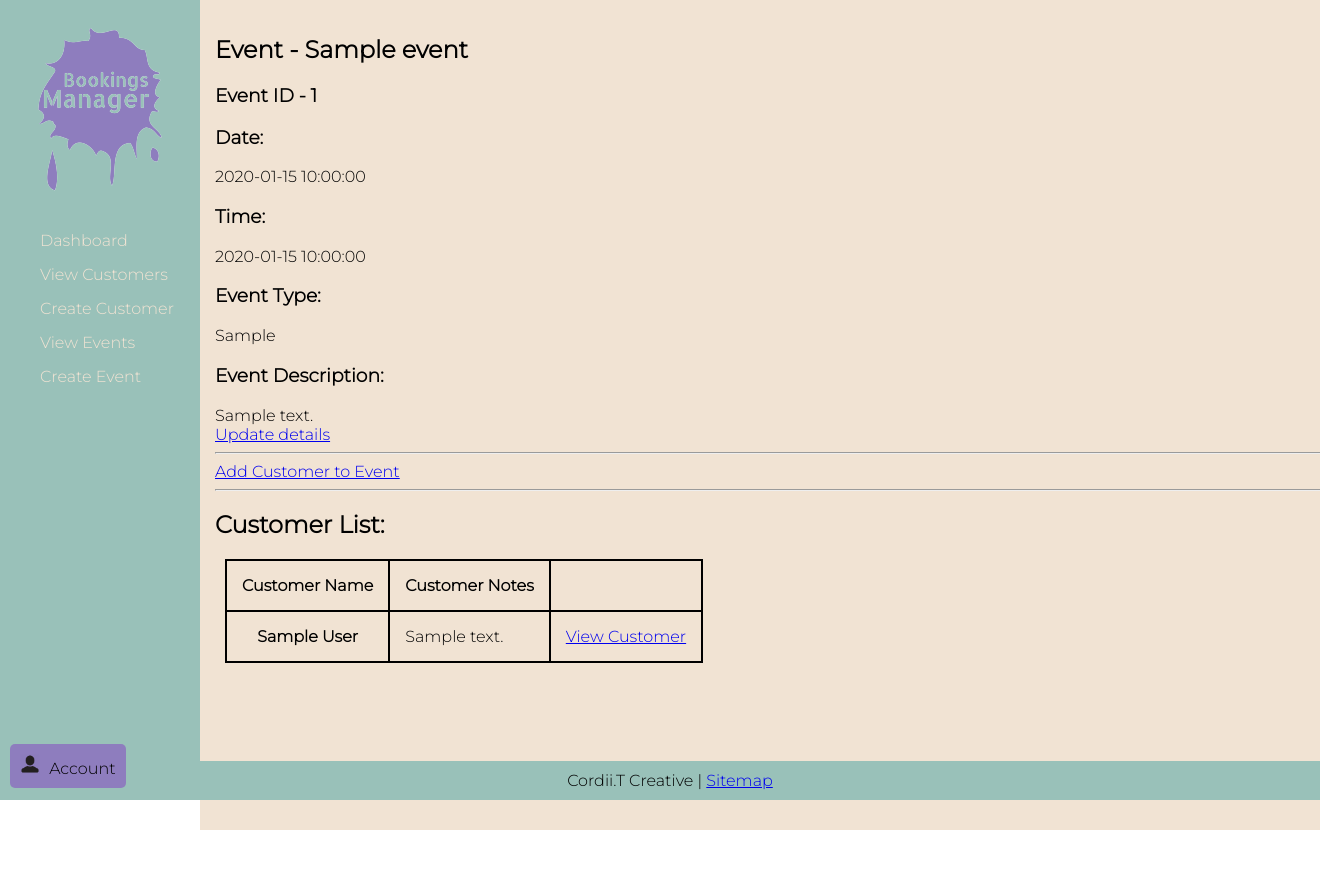
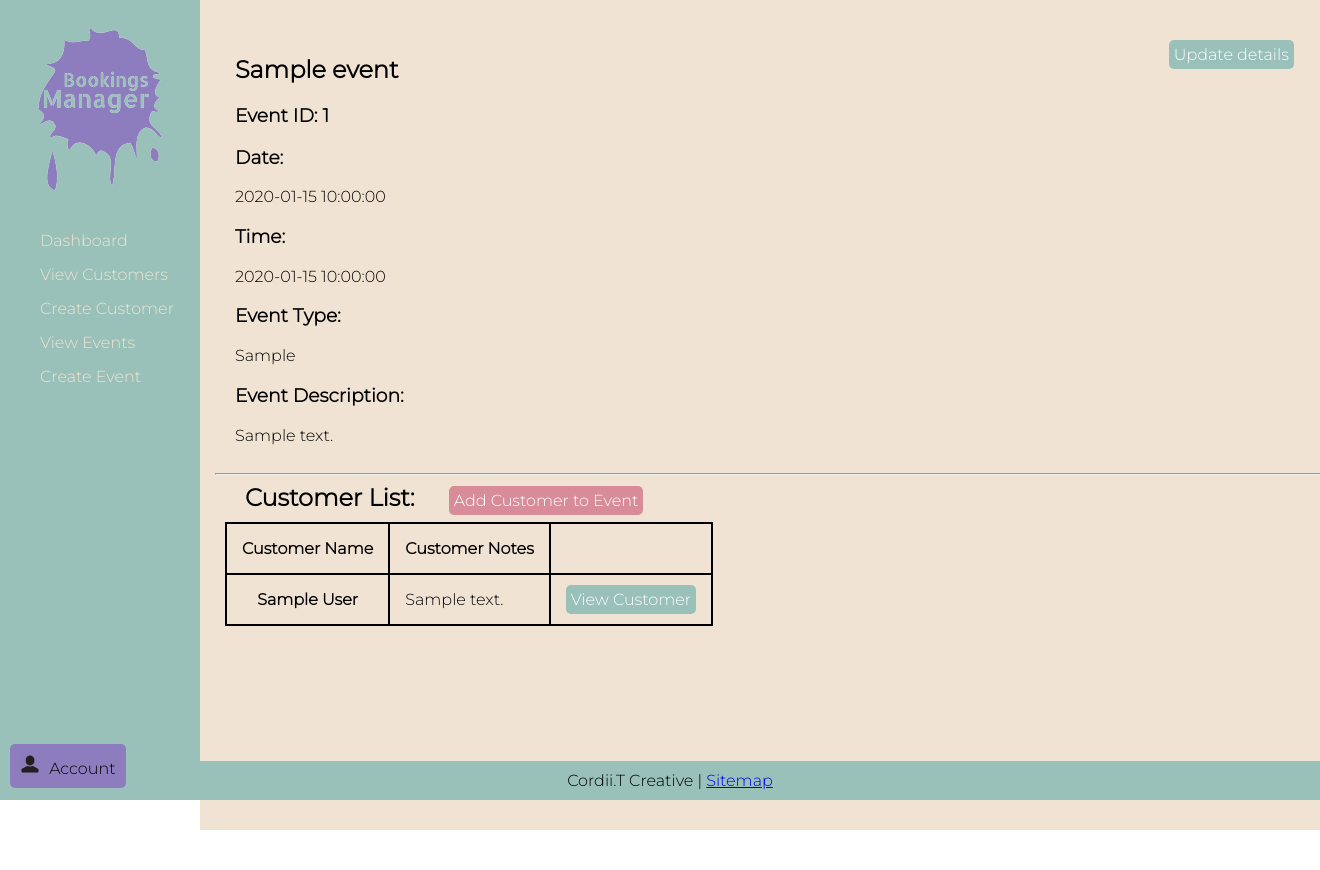
Before and after one commit to CordiiT14/Bookings_Manager, a Flask app: page /events/1 in a window 1320 px wide. Run offline with Flask 2, Linux system fonts and the light colour scheme; a database or web service that is not in the repository returns one stand-in record (values such as "Sample title"); some libraries are stand-ins or nearby versions.

Commit message:
event view, new event and new customer form styled.

```diff
--- a/static/style.css
+++ b/static/style.css
@@ -177,6 +206,36 @@ footer {
     font-size: large;
 }
 
+/* EVENTS DETAILS VIEW STYLE */
+
+.customer-list h2 {
+    display: inline;
+    padding: 10px 20px;
+    margin: 10px;
+}
+
+.button-add {
+    text-decoration: none;
+    background-color: #D88C9A;
+    color: white;
+    padding: 5px;
+    border-radius: 5px;
+}
+
+.button-add:hover {
+    background-color: #8E7DBE;
+}
+
+.event-view {
+    display: flex;
+    justify-content: space-between;
+    padding: 10px;
+}
+
+.event {
+    padding: 10px;
+}
+
 /* CUSTOMER LISTING STYLE */
 
 table {
@@ -198,7 +257,7 @@ td {
     padding: 15px;
 }
 
-.view-customer {
+.button {
     text-decoration: none;
     background-color: #99C1B9;
     color: white;
--- a/templates/customers/index.html
+++ b/templates/customers/index.html
@@ -17,7 +17,7 @@
                         <th> {{ customer.id }} </th>
                         <td>{{ customer.full_name(customer) }}</td>
                         <td>{{ customer.email }}</td>
-                        <td><a class="view-customer" href="/customers/{{ customer.id }}">Go to Customer</a>
+                        <td><a class="button" href="/customers/{{ customer.id }}">Go to Customer</a>
                         <a class="delete"href="/customers/{{customer.id}}/delete">Delete customer</a>
                     </td>
                     </tr>
--- a/templates/customers/new.html
+++ b/templates/customers/new.html
@@ -10,8 +10,8 @@
         <label for="email">Email:</label>
         <input type="email" id="email" name="email" value="Email" required>
         <label for="notes">Customer Notes:</label>
-        <input type="text" id="notes" name="notes" value="Add any customer relevant notes here.">
-        <input type="submit" value="submit">
+        <textarea id="notes" name="notes" rows="5" cols="40">Access requirements or other customer notes go here.</textarea>
+        <input class="button" type="submit" value="submit">
 
     </form>
 </div>
--- a/templates/customers/view.html
+++ b/templates/customers/view.html
@@ -15,7 +15,7 @@
 
         </div>
         <div class="action-buttons">
-            <a class="view-customer" href="/customers/{{customer.id}}/edit">Update details</a>
+            <a class="button" href="/customers/{{customer.id}}/edit">Update details</a>
             <a class="delete" href="/customers/{{customer.id}}/delete">Delete customer</a>
         </div>
     </div>
@@ -37,7 +37,7 @@
                 <td>{{event.event_title}}</td>
                 <td>{{event.date}}</td>
                 <td>{{event.time}}</td>
-                <td><a class="view-customer" href="/events/{{event.id}} ">View Event</a></td>
+                <td><a class="button" href="/events/{{event.id}} ">View Event</a></td>
             </tr>
         {% endfor %}
     </tbody>
--- a/templates/events/new.html
+++ b/templates/events/new.html
@@ -11,8 +11,8 @@
         <label for="event_type">Event Type:</label>
         <input type="text" id="event_type" name="event_type" value="Event Type/Genre">
         <label for="event_type">Event description:</label>
-        <input type="text" id="description" name="description" value="What is the event abou?">
-        <input type="submit" value="submit">
+        <textarea id="description" name="description" rows="10" cols="40">What is the event about?</textarea>
+        <input class="button"type="submit" value="submit">
 
     </form>
 </div>
--- a/templates/events/view.html
+++ b/templates/events/view.html
@@ -1,8 +1,9 @@
 {% extends 'base.html' %}
 {% block content %}
-<div>
-    <h2>Event - {{event.event_title}}</h2>
-    <h3>Event ID - {{event.id}}</h3>
+<div class="event-view">
+    <section class="event">
+        <h2>{{event.event_title}}</h2>
+        <h3>Event ID: {{event.id}}</h3>
         <h3>Date:</h3>
         {{event.date}}
         <h3>Time:</h3>
@@ -11,16 +12,16 @@
         {{event.event_type}}
         <h3>Event Description:</h3>
         {{event.description}}
+    </section>
+    <div class="action-buttons">
+    <a class="button" href="/events/{{event.id}}/edit">Update details</a>
     </div>
-<a class="button" href="/events/{{event.id}}/edit">Update details</a>
+</div>
 
 <hr>
-<div>
-    <a class="button" href="/bookings/{{event.id}}">Add Customer to Event</a>
-</div>
-<hr>
-<div>
+<div class="customer-list">
     <h2>Customer List:</h2>
+        <a class="button-add" href="/bookings/{{event.id}}">Add Customer to Event</a>
     <table>
         <thead>
             <tr>
@@ -33,7 +34,7 @@
             <tr>
                 <th>{{customer.full_name(customer)}}</th>
                 <td>{{customer.notes}}</td>
-                <td><a href="/customers/{{customer.id}}">View Customer</a></td>
+                <td><a class="button"href="/customers/{{customer.id}}">View Customer</a></td>
             </tr>
             {% endfor %}
         </tbody>
```
Also changed, not shown: other parts of static/style.css (+30 -1 lines). Lines whose indentation alone changed are shown as unchanged.
